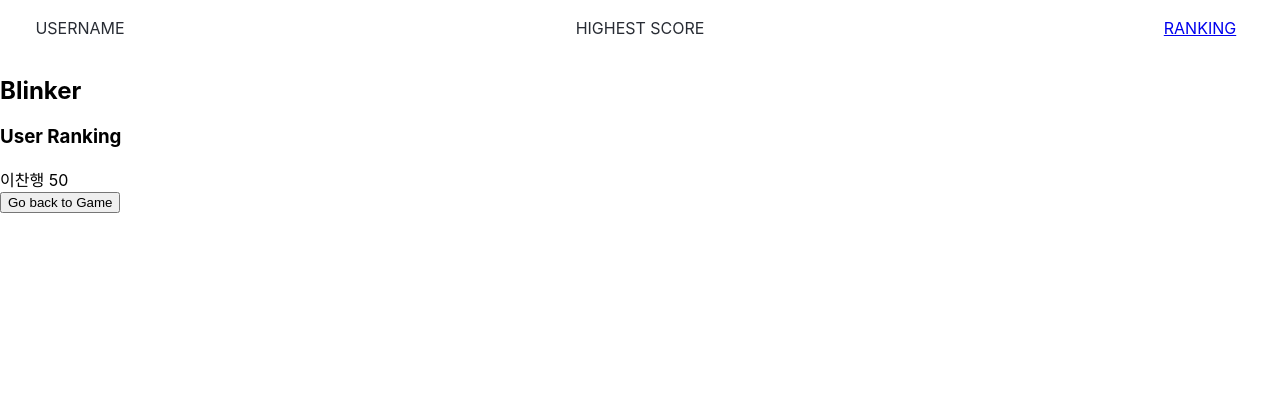
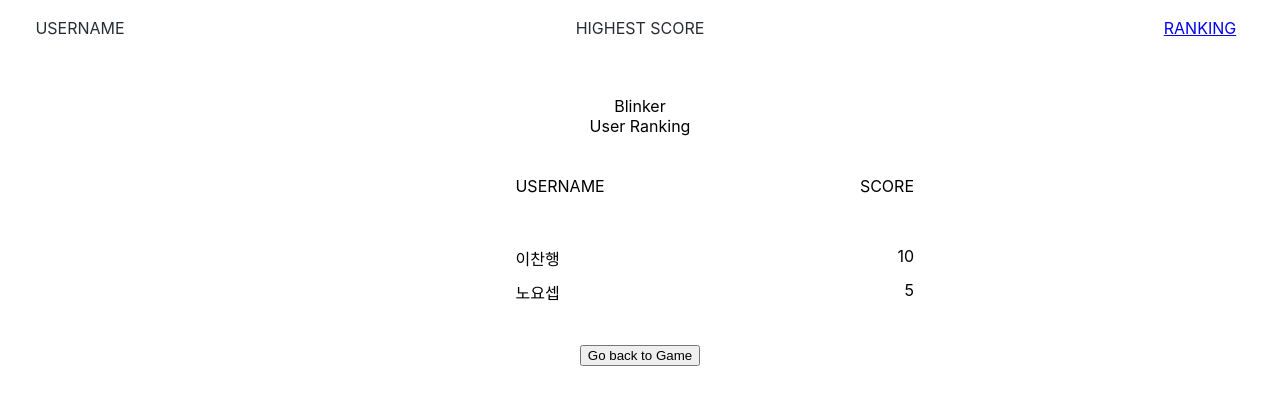
Before and after one commit to HANJIN-O/blinker-client, a React (Create React App) app: page /game/ranking in a window 1280 px wide. Shown: the top 404 px of the page. Built offline with nearby package versions, Linux system fonts and the light colour scheme; no server answers.

Commit message:
FlappyBird post, getrank get, Ranking.css

```diff
--- a/public/games/flappyBird.js
+++ b/public/games/flappyBird.js
@@ -17,6 +17,9 @@ class Bird {
   die() {
     document.getElementById("game-play-screen-gameover").style.display =
       "block";
+    //FlappyBirdGame에서 정의한 post를 날립니다.
+    // /src/components/FlappyBirdGame.js
+    window.reactMethod.post();
   }
 
   update() {
--- a/src/components/FlappyBird.js
+++ b/src/components/FlappyBird.js
@@ -19,6 +19,6 @@ export default class FlappyBird extends Component {
     loadScript();
   }
   render() {
-    return <div>flappybird</div>;
+    return <div></div>;
   }
 }
--- a/src/components/FlappyBirdGame.css
+++ b/src/components/FlappyBirdGame.css
@@ -21,6 +21,12 @@
     order:1;
 }
 
+/*점수*/
+.game-score{
+    text-align: center;
+}
+
+/*게임스크린*/
 #game-play-screen{
     position: relative;
 }
@@ -36,7 +42,7 @@
     color: #fff;
 }
 
-
+/*웹캠*/
 #_wrapper, #_webcam, #_imageData, #_faceSub, #_t3d, #_f3d, #_drawing, #_progressBar{
     position: absolute;
     top: 0px;
--- a/src/components/FlappyBirdGame.js
+++ b/src/components/FlappyBirdGame.js
@@ -18,18 +18,22 @@ class FlappyBirdGame extends Component {
     console.log(this.state);
   }
 
+  // 이 함수는 /public/game/flappyBird.js에 die()함수에서 호출할 겁니다.
+  // 그래서 게임이 끝났을때 서버로 요청을 보낼겁니당.
   post() {
+    let url = `http://ec2-13-209-35-43.ap-northeast-2.compute.amazonaws.com`;
+    console.log('포스트!!!!');
     axios({
-      url: "/rank/home",
+      url: `${url}/score`,
       method: "post",
-      params: {},
       data: {
-        username: "",
-        score: 0
+        username: '곽두팔', // userId는 signin할때 props로 내려줘야겠죠.
+        gameId: 1, // 현재는 게임이 한개라서 하드 코딩하는데 이 gameId는 어디서 관리할지 모르겠네요.
+        score: this.state.score
       }
     })
       .then(res => {
-        console.log(res);
+        console.log('스코어보냈어요',res); // score를 서버에 HTTP POST 요청을 보낸후에 할 작업을 여기에 넣어주세요.
       })
       .catch(error => {
         console.log(error);
@@ -39,7 +43,9 @@ class FlappyBirdGame extends Component {
   render() {
     return (
       <div>
-        <div>{this.state.score}</div>
+        <div className={`game-score`}>
+          <span>SCORE:{this.state.score}</span>
+        </div>
         <div className="container">
           <div className={`item`}>
             <div id="_wrapper">
--- a/src/components/GameListItem.js
+++ b/src/components/GameListItem.js
@@ -13,7 +13,14 @@ export default class GameListItem extends Component {
           moves continuously to the right, between sets of Mario-like pipes. If
           the player touches the pipes, they lose.
         </p>
-        <Button />
+        <Button
+          id={`login-btn`}
+          class={`submit-btn txtb`}
+          type={`submit`}
+          name={`signin`}
+          value={``}
+          btnType={`START`}
+        />
       </div>
     );
   }
--- /dev/null
+++ b/src/components/Ranking.css
@@ -0,0 +1,63 @@
+.ranking-container{
+    /*플레스는 컨테이너에 적용을 하면 자식태그들의 배치가 어찌어찌 된다.*/
+    display: flex;
+    /*기본적으로 방향이 row, 그런데 나는 수직기준으로 배치를 하겠다.*/
+    /*flex-direction: column;*/
+    justify-content: center;
+}
+
+.ranking-item{
+    width: 548px;
+    text-align: center;
+}
+
+.ranking-item-row{
+    display: flex;
+    flex-direction: column;
+    margin-top: 40px;
+}
+
+.ranking-item-row-header{
+    display: flex;
+}
+
+ranking-item-row-header-item{
+
+}
+
+.ranking-item-row-header-item:nth-child(1){
+    flex:3;
+}
+
+.ranking-item-row-header-item:nth-child(2){
+    flex:5;
+    text-align: left;
+}
+
+.ranking-item-row-header-item:nth-child(3){
+    flex:3;
+    text-align: right;
+}
+
+
+.ranking-item-row-body{
+    display: flex;
+}
+
+.ranking-item-row-body-item{
+    margin-top: 10px;
+}
+
+.ranking-item-row-body-item:nth-child(1){
+    flex:3;
+}
+
+.ranking-item-row-body-item:nth-child(2){
+    flex:5;
+    text-align: left;
+}
+
+.ranking-item-row-body-item:nth-child(3){
+    flex:3;
+    text-align: right;
+}
--- a/src/components/Ranking.js
+++ b/src/components/Ranking.js
@@ -1,28 +1,32 @@
 import React, { Component } from "react";
 import axios from "axios";
 import { Link } from "react-router-dom";
+import "./Ranking.css";
+
+const Dummy = [
+  { username: "이찬행", score: 10 },
+  { username: "노요셉", score: 5 }
+];
 
 export default class Ranking extends Component {
   constructor() {
     super();
-    this.state = { userInfo: [{ username: "이찬행", score: 50 }] }; // dummy
+    this.state = {
+      userInfo: Dummy
+    }; // dummy
   }
 
   //* componentWillMount DOM manipulation X
   //* serverSide rendering => componentWillMount
   componentDidMount() {
+    let url = `http://ec2-13-209-35-43.ap-northeast-2.compute.amazonaws.com`;
+
     axios({
-      url: "/rank/home",
-      method: "get",
-      params: {
-        gameName: "flappyBird"
-      },
-      data: {
-        username: "",
-        score: 0
-      }
+      url: `${url}/getrank`,
+      method: "get"
     })
       .then(res => {
+        console.log("랭크", res);
         this.setState({ userInfo: res.data });
       })
       .catch(error => {
@@ -34,21 +38,38 @@ export default class Ranking extends Component {
     // map 핑 한걸 뽑고
 
     return (
-      <div>
-        <h2>Blinker</h2>
-        <h3>User Ranking</h3>
-        <div>
-          {this.state.userInfo.map((userdata, i) => (
-            <div className="userRankingInfo">
-              {" "}
-              <span key={i}>{userdata.username}</span>{" "}
-              <span>{userdata.score}</span>{" "}
+      <div className={`ranking-container`}>
+        <div className={`ranking-item`}>
+          <div className={`ranking-item-row`}>
+            <div className={`ranking-item-row-info`}>Blinker</div>
+            <div className={`ranking-item-row-info`}>User Ranking</div>
+          </div>
+          <div className={`ranking-item-row`}>
+            <div className={`ranking-item-row-header`}>
+              <div className={`ranking-item-row-header-item`}></div>
+              <div className={`ranking-item-row-header-item`}>USERNAME</div>
+              <div className={`ranking-item-row-header-item`}>SCORE</div>
             </div>
-          ))}
+          </div>
+          <div className={`ranking-item-row`}>
+            {this.state.userInfo.map((userdata, i) => (
+              <div key={i} className={`ranking-item-row-body`}>
+                <div className={`ranking-item-row-body-item`}></div>
+                <div className={`ranking-item-row-body-item`}>
+                  {userdata.username}
+                </div>
+                <div className={`ranking-item-row-body-item`}>
+                  {userdata.score}
+                </div>
+              </div>
+            ))}
+          </div>
+          <div className={`ranking-item-row`}>
+            <Link to={"/Home/flappybird"}>
+              <button>Go back to Game</button>
+            </Link>
+          </div>
         </div>
-        <Link to={"/Home/flappybird"}>
-          <button>Go back to Game</button>
-        </Link>
       </div>
     );
   }
```
